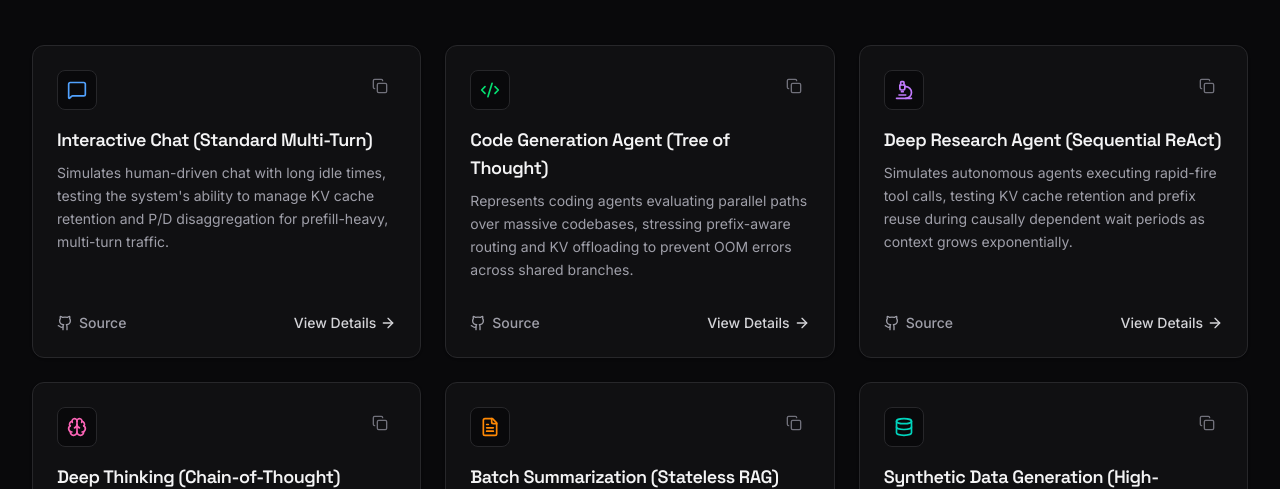
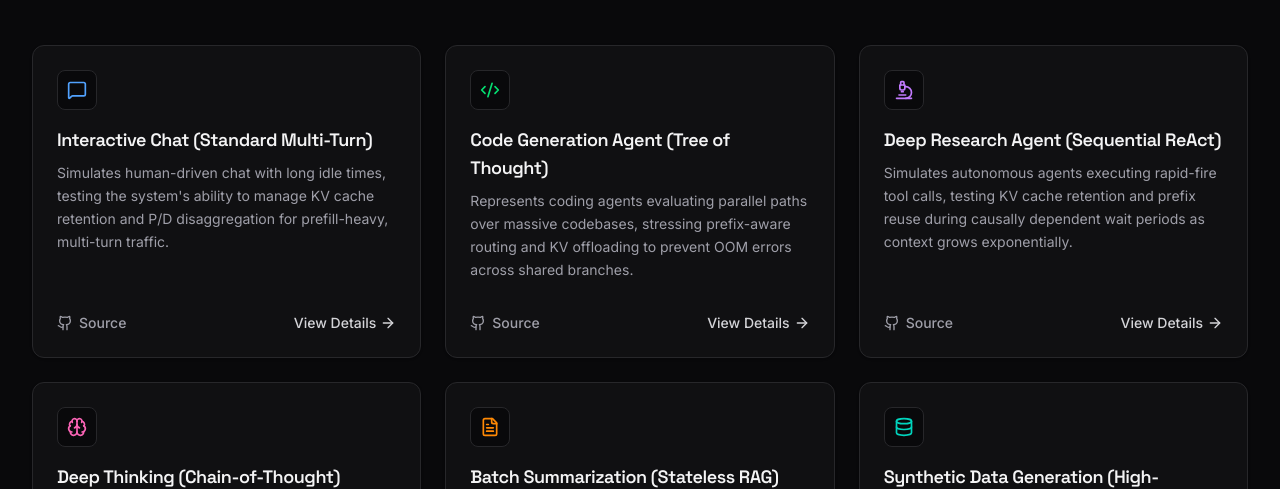
Before and after one commit to seanhorgan/workload-catalog-app, a React (Vite) app: page / in a window 1280 px wide. Shown: the part 253-742 px from the top of the page. Built offline with nearby package versions, Linux system fonts and the light colour scheme.

Commit message:
Remove copy icon from workload catalog cards

```diff
--- a/src/components/WorkloadCard.tsx
+++ b/src/components/WorkloadCard.tsx
@@ -1,19 +1,14 @@
 import React from 'react';
 import { Link } from 'react-router-dom';
 import { Workload } from '../data/workloads';
-import { ArrowRight, Copy, MessageSquare, Code2, Microscope, Brain, FileText, Database } from 'lucide-react';
+import { ArrowRight, MessageSquare, Code2, Microscope, Brain, FileText, Database } from 'lucide-react';
 
 interface WorkloadCardProps {
   workload: Workload;
 }
 
 export function WorkloadCard({ workload }: WorkloadCardProps) {
-  const handleCopyLink = (e: React.MouseEvent) => {
-    e.preventDefault();
-    const url = `${window.location.origin}/workloads/${workload.id}`;
-    navigator.clipboard.writeText(url);
-    // Could add a toast here
-  };
+
 
   const getIcon = () => {
     switch (workload.id) {
@@ -40,13 +35,7 @@ export function WorkloadCard({ workload }: WorkloadCardProps) {
         <div className="flex h-10 w-10 items-center justify-center rounded-lg border border-zinc-800 bg-zinc-950">
           {getIcon()}
         </div>
-        <button
-          onClick={handleCopyLink}
-          className="rounded-md p-2 text-zinc-500 hover:bg-zinc-800 hover:text-zinc-300 transition-colors"
-          title="Copy URL"
-        >
-          <Copy className="h-4 w-4" />
-        </button>
+
       </div>
 
       <div className="flex-1">
```
